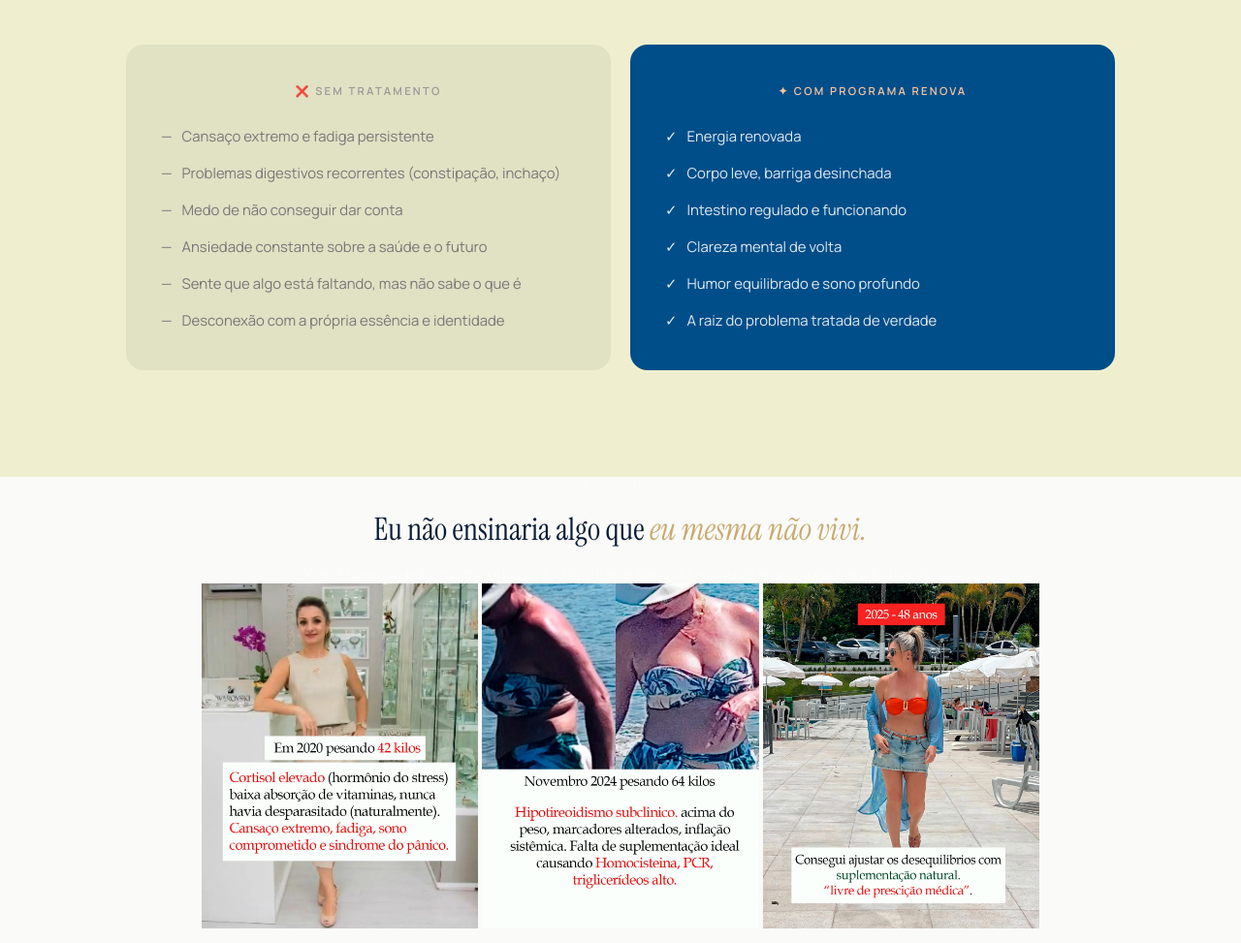
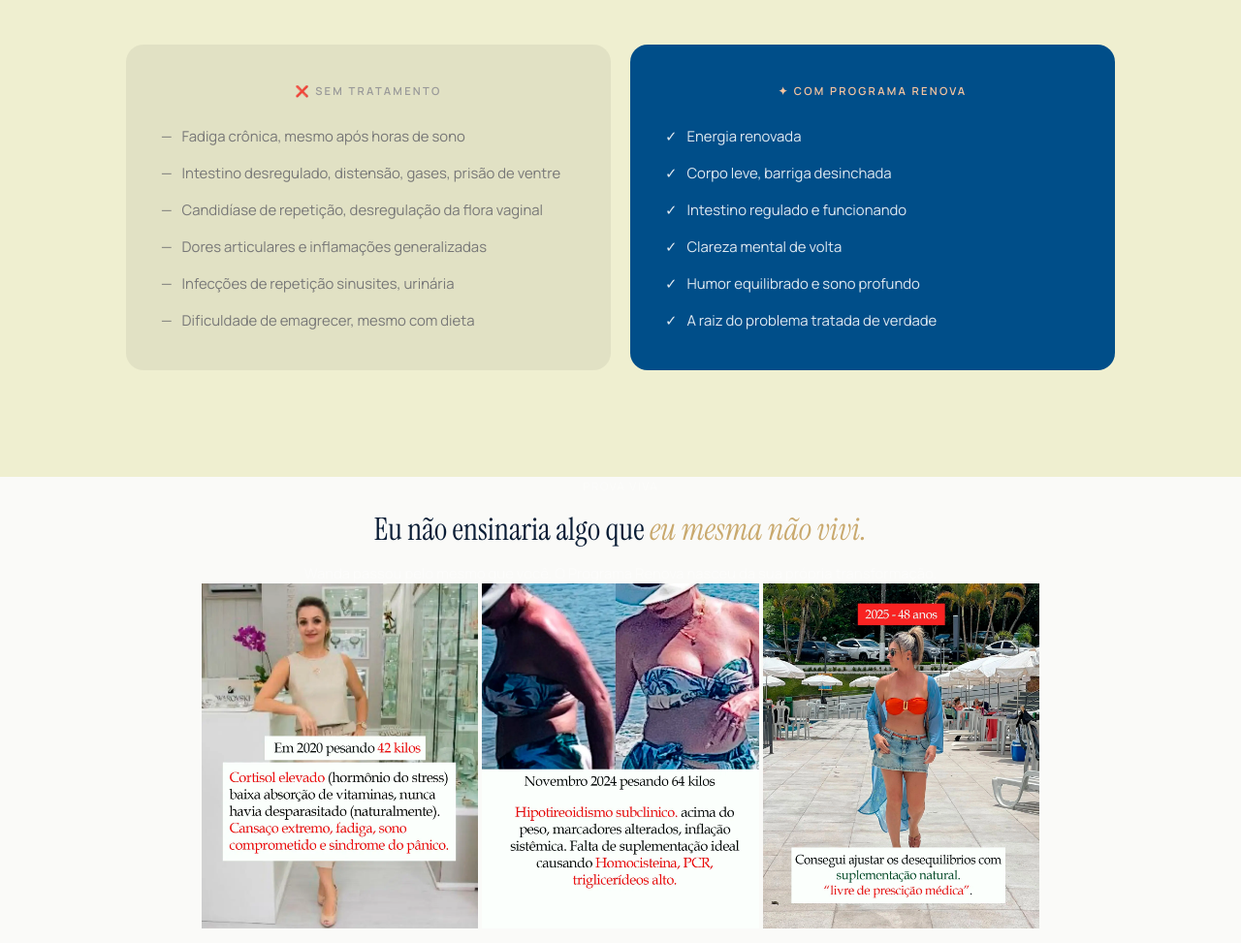
Before and after one commit to Marcosdaniel-ferreira/landing-page-renova, a plain HTML site: page lancamento.html in a window 1280 px wide. Shown: the part 2962-3935 px from the top of the page at 97% size. Drawn offline with Linux system fonts and the light colour scheme.

Commit message:
ajustes de texto

```diff
--- a/lancamento.html
+++ b/lancamento.html
@@ -27,7 +27,7 @@
     </noscript>
     <!-- Fim Facebook Pixel -->
 
-    <link rel="icon" type="image/jpg" href="assets/favicon.png">
+    <link rel="icon" type="image/jpg" href="assets/favicon.jpg">
     <link rel="preconnect" href="https://fonts.googleapis.com">
     <link
         href="https://fonts.googleapis.com/css2?family=Instrument+Serif:ital@0;1&family=Manrope:wght@300;400;500;600&display=swap"
@@ -1737,7 +1737,7 @@
     <section id="crenca">
         <div class="inner-narrow">
             <span class="s-label r">A verdade que ninguém te contou</span>
-            <h2 class="display r d1">Você não está <em>fraca.</em><br>Você está <em>Enflamada.</em></h2>
+            <h2 class="display r d1">Você não está <em>fraca.</em><br>Você está <em>Inflamada.</em></h2>
             <p class="lead r d2">
                 Você já tentou dieta. Já tomou vitaminas. Já fez exames.<br><br>
                 Mas ninguém te explicou o que está acontecendo de verdade dentro do seu corpo — e por que nenhuma
@@ -1785,12 +1785,13 @@
                 <div class="ba-col bad r">
                     <p class="ba-col-label">❌ Sem tratamento</p>
                     <ul class="ba-list">
-                        <li><span class="ic">—</span> Cansaço extremo e fadiga persistente</li>
-                        <li><span class="ic">—</span> Problemas digestivos recorrentes (constipação, inchaço)</li>
-                        <li><span class="ic">—</span> Medo de não conseguir dar conta</li>
-                        <li><span class="ic">—</span> Ansiedade constante sobre a saúde e o futuro</li>
-                        <li><span class="ic">—</span> Sente que algo está faltando, mas não sabe o que é</li>
-                        <li><span class="ic">—</span> Desconexão com a própria essência e identidade</li>
+                        <li><span class="ic">—</span> Fadiga crônica, mesmo após horas de sono</li>
+                        <li><span class="ic">—</span> Intestino desregulado, distensão, gases, prisão de ventre</li>
+                        <li><span class="ic">—</span> Candidíase de repetição, desregulação da flora vaginal
+                        </li>
+                        <li><span class="ic">—</span> Dores articulares e inflamações generalizadas</li>
+                        <li><span class="ic">—</span> Infecções de repetição sinusites, urinária</li>
+                        <li><span class="ic">—</span> Dificuldade de emagrecer, mesmo com dieta</li>
                     </ul>
                 </div>
                 <div class="ba-col good r d1">
@@ -1873,8 +1874,8 @@
                 </div>
                 <div class="recebe-card r d1">
                     <div class="rc-icon">🤝</div>
-                    <p class="rc-title">Suporte 1×1</p>
-                    <p class="rc-desc">Acompanhamento individualizado durante todo o processo.</p>
+                    <p class="rc-title">Suporte do programa renova*</p>
+                    <p class="rc-desc">Tire suas dúvidas sobre o programa com nossa equipe.</p>
 
                 </div>
                 <div class="recebe-card r d2">
```
